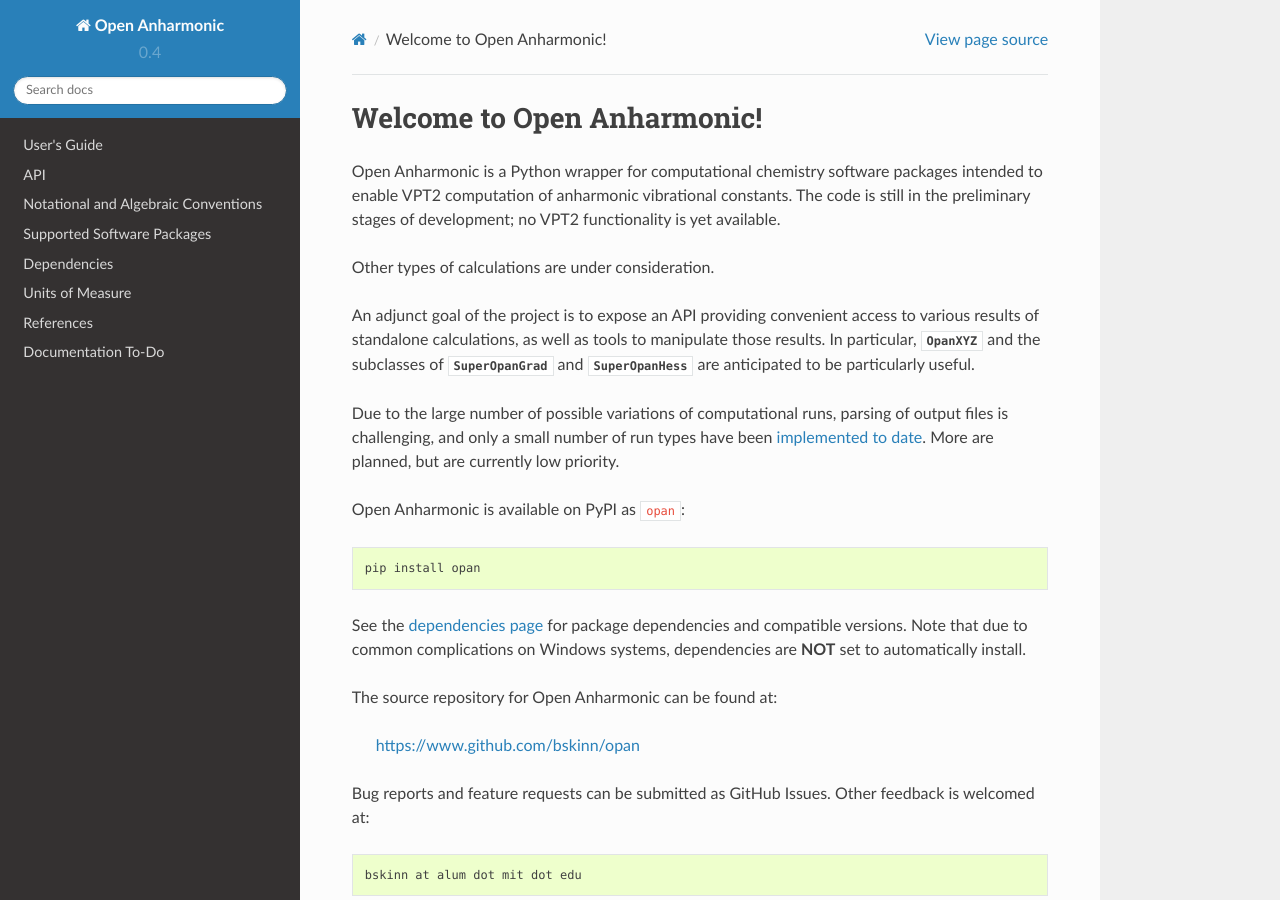
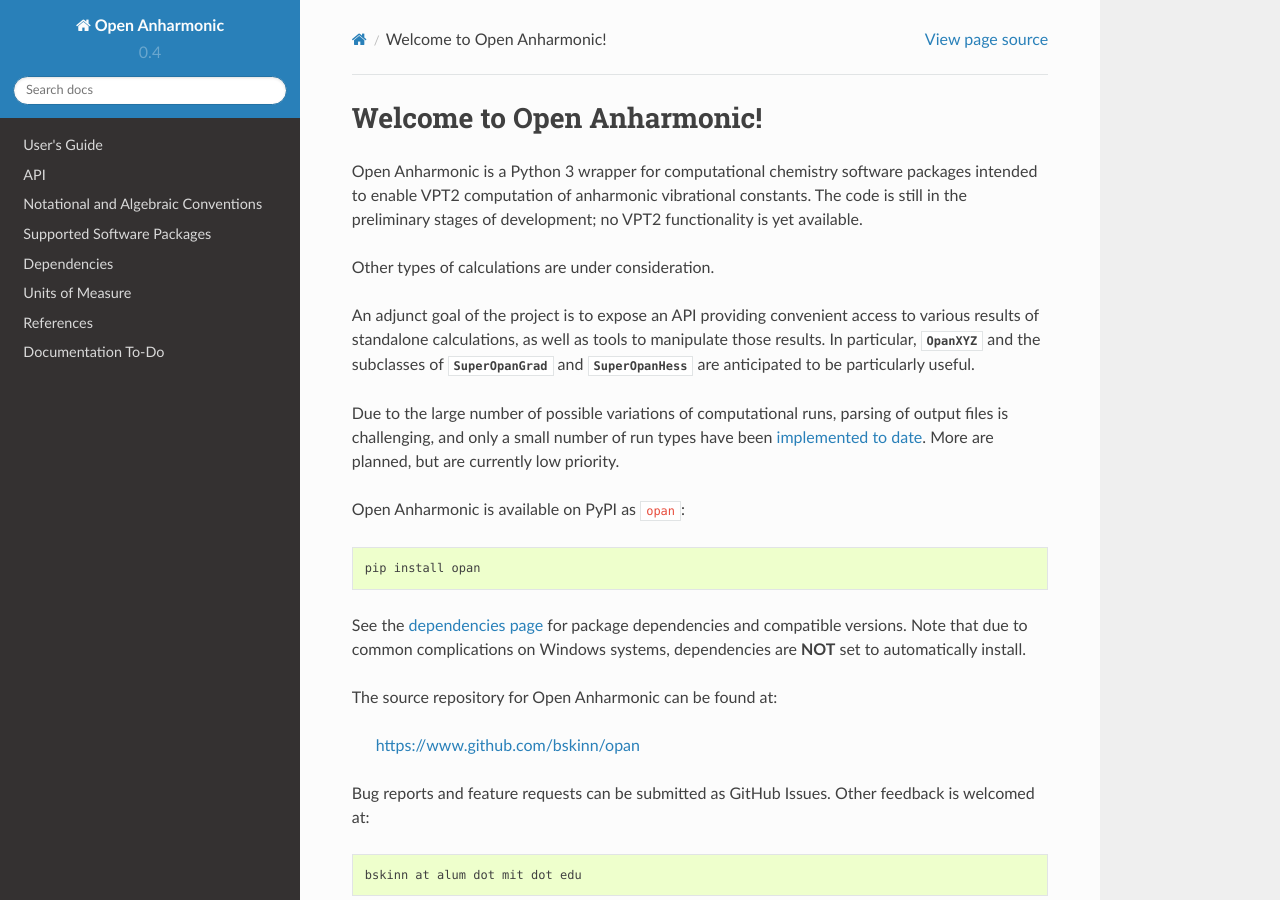
Before and after one commit to bskinn/opan, a Sphinx documentation site: the page built from doc/source/index.rst, in a window 1280 px wide and 900 px high. Built offline with Sphinx 7.4.7 and the Read the Docs theme 2.0.0, drawn with Linux system fonts in a browser that asks for light colours.

Commit message:
ADMIN: Add Python 3 to readme' s & doc index

```diff
--- a/README.rst
+++ b/README.rst
@@ -4,7 +4,7 @@ opan (Open Anharmonic)
 ======================
 
 
-Open Anharmonic is a Python wrapper for computational chemistry
+Open Anharmonic is a Python 3 wrapper for computational chemistry
 software packages intended to enable VPT2 computation of anharmonic
 vibrational constants. No VPT2 functionality is implemented as yet.
 
--- a/doc/source/index.rst
+++ b/doc/source/index.rst
@@ -7,7 +7,7 @@
 Welcome to Open Anharmonic!
 ===========================
 
-Open Anharmonic is a Python wrapper for computational chemistry
+Open Anharmonic is a Python 3 wrapper for computational chemistry
 software packages intended to enable VPT2 computation of anharmonic
 vibrational constants. The code is still in the preliminary stages of
 development; no VPT2 functionality is yet available.
```
Also changed, not shown: README.md (+1 -1 lines).
